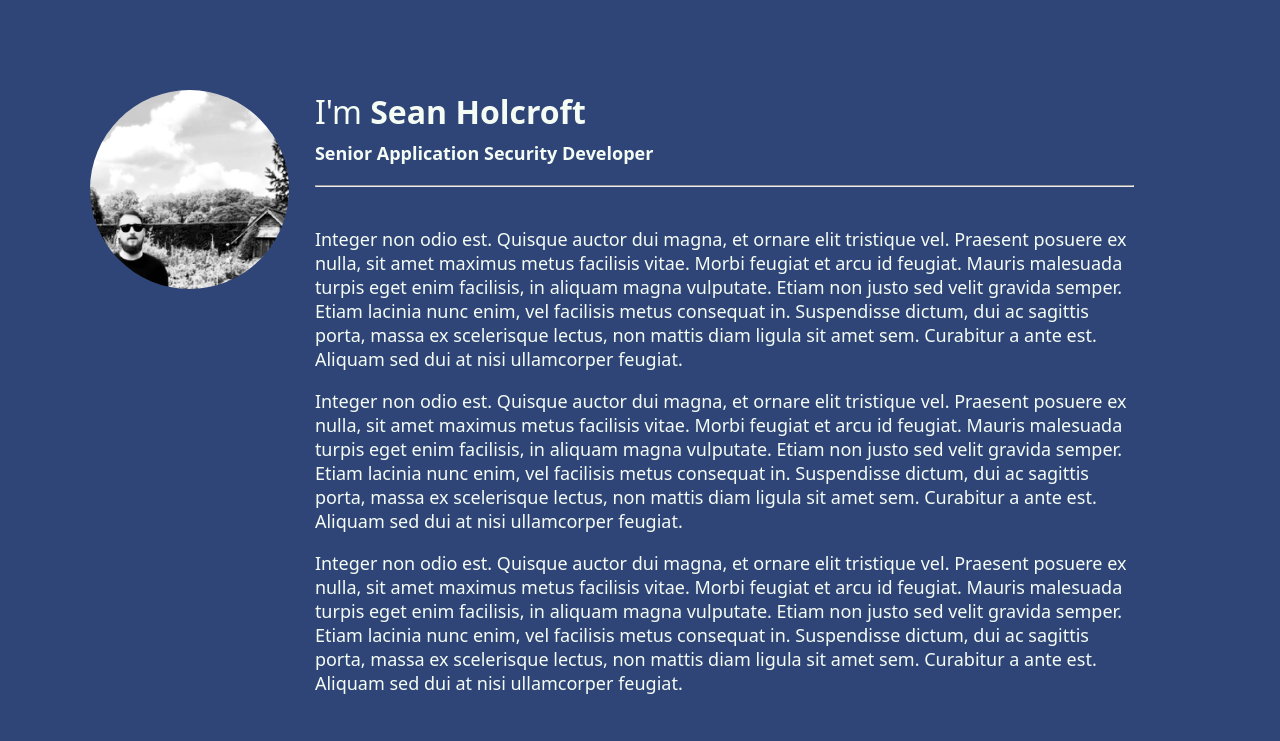
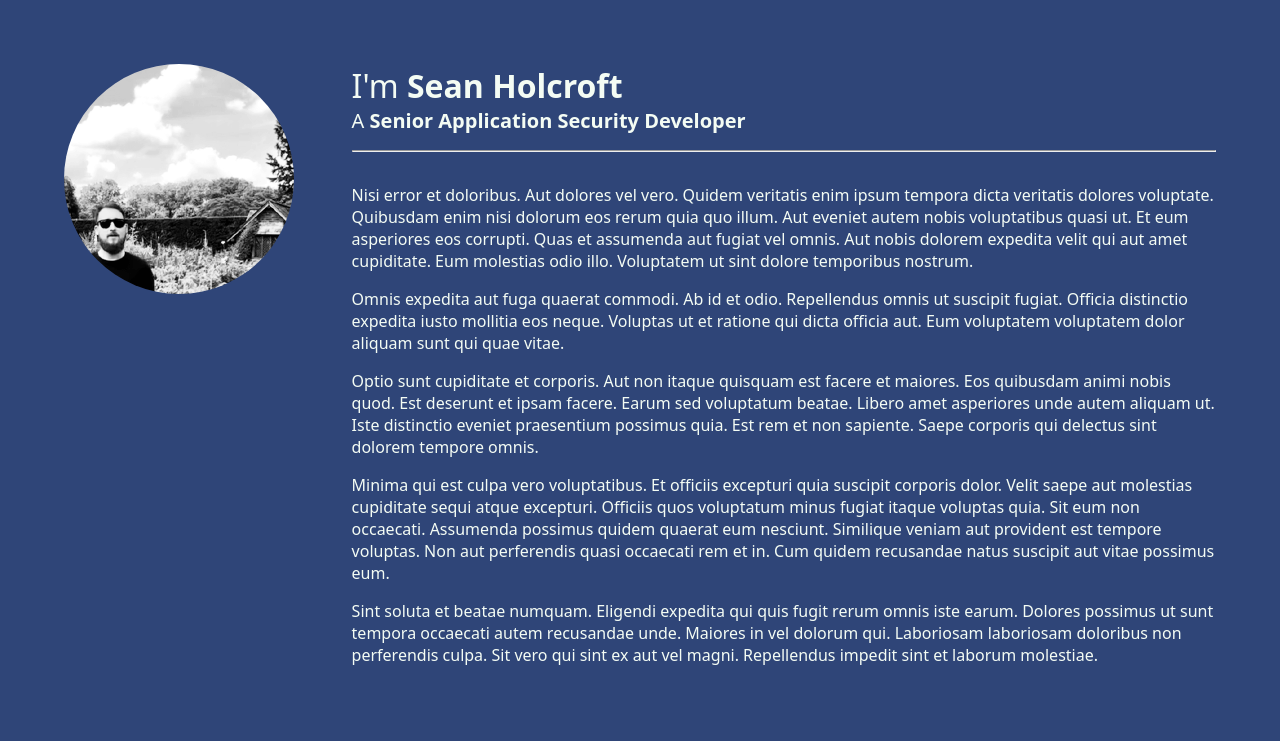
Before and after one commit to Y90SMH/seanholcroft.co.uk, a plain HTML site: page index.html in a window 1280 px wide. Drawn offline with Linux system fonts and the light colour scheme.

Commit message:
Inline CSS

```diff
--- a/index.html
+++ b/index.html
@@ -2,24 +2,58 @@
 <html lang="en">
     <head>
         <meta charset="utf-8">
-        <title>Sean Holcroft | Senior Application Security Developer</title>
+        <title>I'm Sean Holcroft A Senior Application Security Developer</title>
         <meta name="viewport" content="width=device-width, initial-scale=1.0">
-        <meta name="description" content="">
-        <link rel="stylesheet" href="static/88ebf13f.css">
+        <meta name="description" content="My current role is with BrightHR in Manchester">
+        <style>
+            * { box-sizing: border-box; }
+            body {
+                background-color: #2f4578;
+                color: #f4fcf4;
+                font-family: -apple-system, BlinkMacSystemFont, Segoe UI, Roboto, Helvetica, Arial, sans-serif, Apple Color Emoji, Segoe UI Emoji;
+                font-family: system-ui;
+                margin: 0;
+                padding: 0;
+            }
+            .container {
+                margin: 0 auto;
+                max-width: 1280px;
+                padding: 5%;
+            }
+            #avatar { display: none; }
+            h1 { margin: 0; }
+            h1 > span { display: table; }
+            h1 > span > span { font-weight: normal; }
+            #subhead { font-size: 0.625em; }
+            hr { margin: 1em 0 2em 0; }
+            @media only screen and (min-width: 1024px) {
+                #avatar {
+                    border-radius: 50%;
+                    display: block;
+                    float: left;
+                    margin: 0 5% 100vh 0;
+                    max-width: 230px;
+                }
+            }
+        </style>
     </head>
     <body>
-        <main class="col-full">
-            <div class="col-avatar">
-                <img id="avatar" alt="Me with sunglasses on at Arley Hall" src="static/88ebf13f.png">
-            </div>
-            <div class="col-content">
-                <h1><span>I'm</span> Sean Holcroft</h1>
-                <h2>Senior Application Security Developer</h2>
+        <div class="container">
+            <img alt="" id="avatar" src="static/88ebf13f.png">
+            <header>
+                <h1>
+                    <span><span>I'm</span> Sean Holcroft</span>
+                    <span id="subhead"><span>A</span> Senior Application Security Developer</span>
+                </h1>
                 <hr>
-                <p>Integer non odio est. Quisque auctor dui magna, et ornare elit tristique vel. Praesent posuere ex nulla, sit amet maximus metus facilisis vitae. Morbi feugiat et arcu id feugiat. Mauris malesuada turpis eget enim facilisis, in aliquam magna vulputate. Etiam non justo sed velit gravida semper. Etiam lacinia nunc enim, vel facilisis metus consequat in. Suspendisse dictum, dui ac sagittis porta, massa ex scelerisque lectus, non mattis diam ligula sit amet sem. Curabitur a ante est. Aliquam sed dui at nisi ullamcorper feugiat.</p>
-                <p>Integer non odio est. Quisque auctor dui magna, et ornare elit tristique vel. Praesent posuere ex nulla, sit amet maximus metus facilisis vitae. Morbi feugiat et arcu id feugiat. Mauris malesuada turpis eget enim facilisis, in aliquam magna vulputate. Etiam non justo sed velit gravida semper. Etiam lacinia nunc enim, vel facilisis metus consequat in. Suspendisse dictum, dui ac sagittis porta, massa ex scelerisque lectus, non mattis diam ligula sit amet sem. Curabitur a ante est. Aliquam sed dui at nisi ullamcorper feugiat.</p>
-                <p>Integer non odio est. Quisque auctor dui magna, et ornare elit tristique vel. Praesent posuere ex nulla, sit amet maximus metus facilisis vitae. Morbi feugiat et arcu id feugiat. Mauris malesuada turpis eget enim facilisis, in aliquam magna vulputate. Etiam non justo sed velit gravida semper. Etiam lacinia nunc enim, vel facilisis metus consequat in. Suspendisse dictum, dui ac sagittis porta, massa ex scelerisque lectus, non mattis diam ligula sit amet sem. Curabitur a ante est. Aliquam sed dui at nisi ullamcorper feugiat.</p>
-            </div>
-        </main>
+            </header>
+            <main>
+                <p>Nisi error et doloribus. Aut dolores vel vero. Quidem veritatis enim ipsum tempora dicta veritatis dolores voluptate. Quibusdam enim nisi dolorum eos rerum quia quo illum. Aut eveniet autem nobis voluptatibus quasi ut. Et eum asperiores eos corrupti. Quas et assumenda aut fugiat vel omnis. Aut nobis dolorem expedita velit qui aut amet cupiditate. Eum molestias odio illo. Voluptatem ut sint dolore temporibus nostrum.</p>
+                <p>Omnis expedita aut fuga quaerat commodi. Ab id et odio. Repellendus omnis ut suscipit fugiat. Officia distinctio expedita iusto mollitia eos neque. Voluptas ut et ratione qui dicta officia aut. Eum voluptatem voluptatem dolor aliquam sunt qui quae vitae.</p>
+                <p>Optio sunt cupiditate et corporis. Aut non itaque quisquam est facere et maiores. Eos quibusdam animi nobis quod. Est deserunt et ipsam facere. Earum sed voluptatum beatae. Libero amet asperiores unde autem aliquam ut. Iste distinctio eveniet praesentium possimus quia. Est rem et non sapiente. Saepe corporis qui delectus sint dolorem tempore omnis.</p>
+                <p>Minima qui est culpa vero voluptatibus. Et officiis excepturi quia suscipit corporis dolor. Velit saepe aut molestias cupiditate sequi atque excepturi. Officiis quos voluptatum minus fugiat itaque voluptas quia. Sit eum non occaecati. Assumenda possimus quidem quaerat eum nesciunt. Similique veniam aut provident est tempore voluptas. Non aut perferendis quasi occaecati rem et in. Cum quidem recusandae natus suscipit aut vitae possimus eum.</p>
+                <p>Sint soluta et beatae numquam. Eligendi expedita qui quis fugit rerum omnis iste earum. Dolores possimus ut sunt tempora occaecati autem recusandae unde. Maiores in vel dolorum qui. Laboriosam laboriosam doloribus non perferendis culpa. Sit vero qui sint ex aut vel magni. Repellendus impedit sint et laborum molestiae.</p>
+            </main>
+        </div>
     </body>
 </html>
--- a/static/88ebf13f.css
+++ /dev/null
@@ -1,59 +0,0 @@
-* { box-sizing: border-box; }
-
-body {
-    background-color: #2f4578;
-    color: #f4fcf4;
-    font-family: -apple-system, BlinkMacSystemFont, Segoe UI, Roboto, Helvetica, Arial, sans-serif, Apple Color Emoji, Segoe UI Emoji;
-    font-family: system-ui;
-    margin: 0;
-    padding: 0;
-}
-
-h1 {
-    font-size: xx-large;
-    margin: 0 0 1vh 0;
-}
-
-h1 span { font-weight: normal; }
-
-h2 {
-    font-size: large;
-    margin: 0;
-}
-
-hr { margin: 2.5vh 0 5vh 0; }
-
-p { font-size: large; }
-
-#avatar {
-    border-radius: 50%;
-    height: auto;
-    max-width: 100%;
-    width: 345px;
-}
-
-[class*="col-"] {
-    float: left;
-    padding: 5vw 2.5vw;
-    width: 100%;
-}
-
-.col-avatar { display: none; }
-
-@media only screen and (min-width: 768px) {
-    body { padding: 5vw; }
-
-    [class*="col-"] { padding: 1vw; }
-
-    .col-avatar { display: block; width: 25%; }
-    .col-content { width: 75%; }
-}
-
-@media only screen and (min-width: 1152px) {
-    .col-avatar { width: 20%; }
-}
-
-@media only screen and (min-width: 1536px) {
-    .col-avatar { width: 20%; }
-    .col-content { width: 60%; }
-}
```
